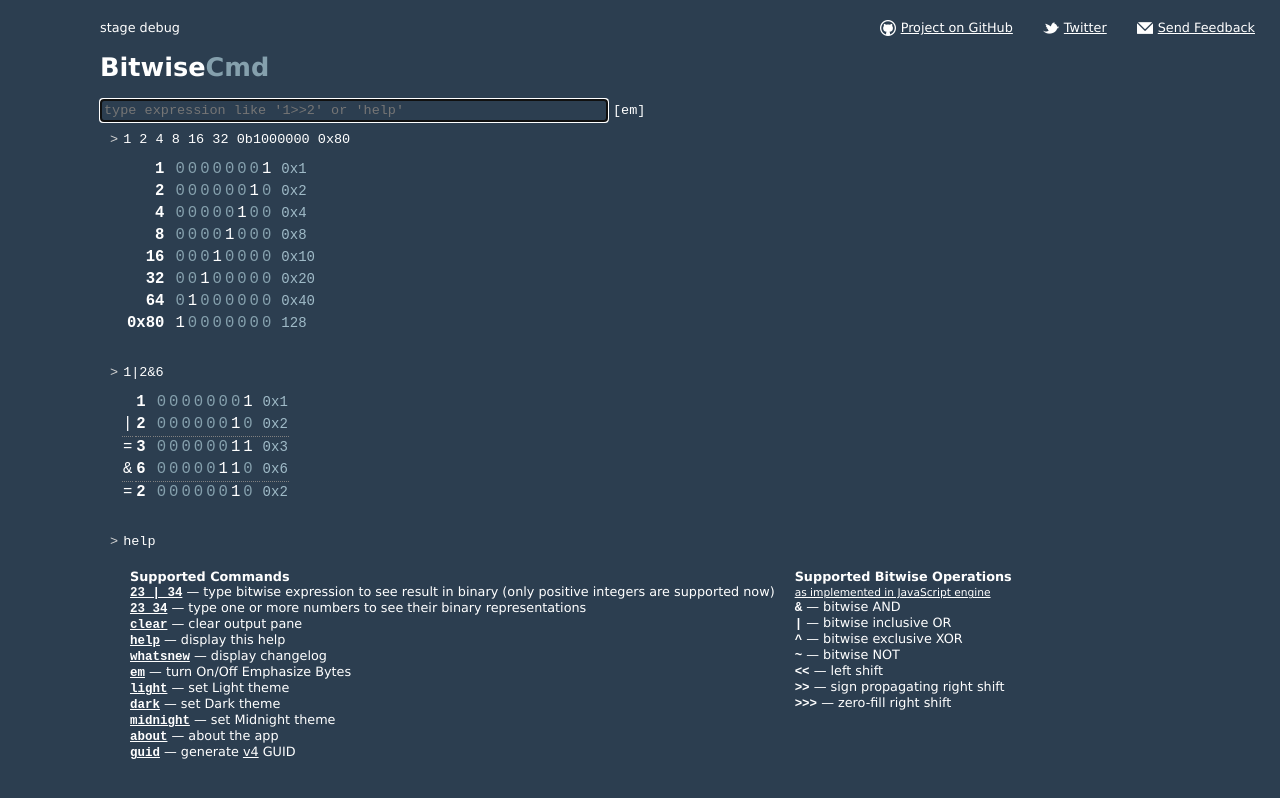
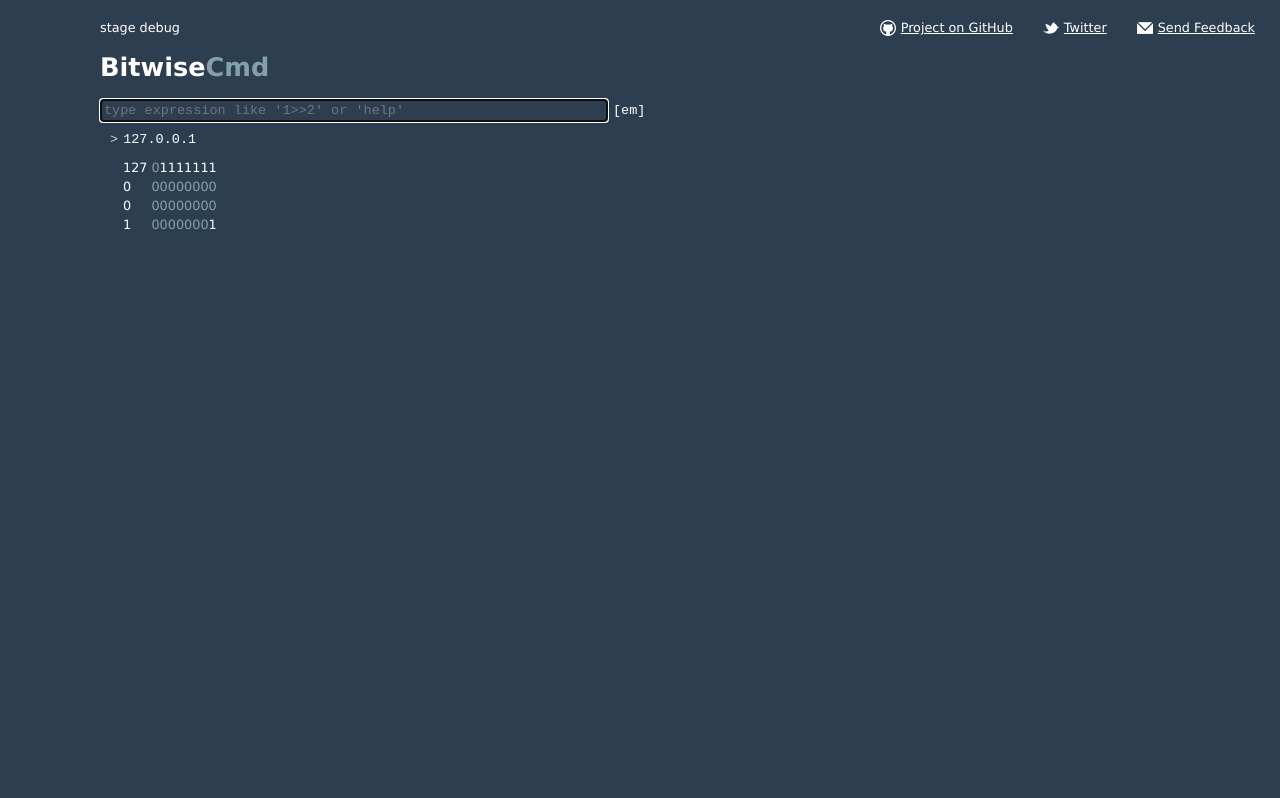
Before and after one commit to BorysLevytskyi/BitwiseCmd, a React (Create React App) app: page / in a window 1280 px wide. Shown: the top 798 px of the page. Built offline with nearby package versions, Linux system fonts and the light colour scheme.

Commit message:
Basic parsing and view of ip numbers

```diff
--- a/src/commands.ts
+++ b/src/commands.ts
@@ -10,6 +10,8 @@ import uuid from 'uuid/v4';
 import { CommandInput, CmdShell } from './core/cmd';
 import { ExpressionInput } from './expression/expression-interfaces';
 import AppState from './core/AppState';
+import {ipAddressParser} from './ipaddress/ip'
+import IpAddressResult from './models/IpAddressResult';
 
 export default {
     initialize (cmd: CmdShell, appState: AppState) {
@@ -32,11 +34,21 @@ export default {
             appState.addCommandResult(new StringResult(c.input, `Debug Mode: ${appState.debugMode}`))
         });
 
+
+        // Ip Addresses
+        cmd.command({
+            canHandle: (input:string) => ipAddressParser.parse(input) != null,
+            handle: function(c: CommandInput) {
+                var ipAddress = ipAddressParser.parse(c.input);
+                appState.addCommandResult(new IpAddressResult(c.input, ipAddress!));
+            }
+        })
+
+        // Bitwise Expressions
         cmd.command({
             canHandle: (input:string) => expression.parser.canParse(input),
             handle: function(c: CommandInput) {
                 var expr = expression.parser.parse(c.input);
-                appState.toggleDebugMode();
                 appState.addCommandResult(new ExpressionResult(c.input, expr as ExpressionInput));
             }
         })
--- a/src/components/DisplayResultView.tsx
+++ b/src/components/DisplayResultView.tsx
@@ -9,9 +9,11 @@ import WhatsnewResult from '../models/WhatsnewResult';
 import WhatsnewResultView from './results/WhatsNewResultView';
 import ErrorResult from '../models/ErrorResult';
 import StringResult from '../models/StringResult';
+import IpAddressView from './results/IpAddressView';
 
 import CommandResult from '../models/CommandResult';
 import AppState from '../core/AppState';
+import IpAddressResult from '../models/IpAddressResult';
 
 type DisplayResultProps = {
     content : CommandResult,
@@ -60,6 +62,12 @@ export default class DisplayResult extends React.Component<DisplayResultProps> {
                </div>
         }
 
+        if(result instanceof IpAddressResult) {
+            const ipResult = result as IpAddressResult;
+
+            return <IpAddressView ipAddress={ipResult.ipAddress} />
+        }
+
         return <div className="result">
                     <div className="error">¯\_(ツ)_/¯ Sorry, i don&prime;t know what <strong>{this.props.content.input}</strong> is</div>
                </div>
--- a/src/components/results/BinaryString.tsx
+++ b/src/components/results/BinaryString.tsx
@@ -3,7 +3,7 @@ import React from 'react';
 export type BinaryStringViewProps = {
     allowFlipBits: boolean;
     binaryString: string;
-    onFlipBit: (input: FlipBitEventArg) => void;
+    onFlipBit?: (input: FlipBitEventArg) => void;
     emphasizeBytes: boolean;
 };
 
--- /dev/null
+++ b/src/components/results/IpAddressView.tsx
@@ -0,0 +1,38 @@
+import React from 'react';
+import { IpAddress } from '../../ipaddress/ip';
+import formatter from '../../core/formatter'
+import BinaryStringView from './BinaryString';
+
+type IpAddressViewProps = {
+    ipAddress: IpAddress
+};
+
+function IpAddressView(props: IpAddressViewProps) {
+
+    const ip = props.ipAddress;
+    const em = false;
+    const alloweFlipBits = false;
+
+    return <div>
+        <table>
+            {octet(ip.firstByte)}
+            {octet(ip.secondByte)}
+            {octet(ip.thirdByte)}
+            {octet(ip.fourthByte)}
+        </table>
+
+    </div>
+
+    function octet(number: number) {
+        return <tr>
+            <td>{number}</td>
+            <td><BinaryStringView binaryString={fmt(number)} key={2} emphasizeBytes={false} allowFlipBits={false} /></td>
+        </tr>
+    }
+};
+
+function fmt(num: number) : string {
+    return formatter.padLeft(formatter.formatString(num, 'bin'), 8, '0');
+}
+
+export default IpAddressView;
--- a/src/index.tsx
+++ b/src/index.tsx
@@ -43,7 +43,7 @@ function setupLogger(env: Env) {
 function executeStartupCommands() {
     var hashArgs = hash.getArgs(window.location.hash);
 
-    var startupCommands = ['help', '1|2&6','1 2 4 8 16 32 0b1000000 0x80'];
+    var startupCommands = ['127.0.0.1']; // ['help', '1|2&6','1 2 4 8 16 32 0b1000000 0x80'];
 
     if(appState.wasOldVersion) {
         startupCommands = ["whatsnew"];
--- a/src/ipaddress/ip.ts
+++ b/src/ipaddress/ip.ts
@@ -1,6 +1,6 @@
 import { runInThisContext } from "vm";
 
-const ipV4Rregex = /^([0-9]{1,3})\.([0-9]{1,3})\.([0-9]{1,3})\.([0-9]{1,3})$/gi;
+const ipV4Rregex = /^([0-9]{1,3})\.([0-9]{1,3})\.([0-9]{1,3})\.([0-9]{1,3})$/;
 
 const ipAddressParser = {
     parse: function(input: string) : IpAddress | null {
--- /dev/null
+++ b/src/models/IpAddressResult.ts
@@ -0,0 +1,10 @@
+import { IpAddress, ipAddressParser } from '../ipaddress/ip';
+import CommandResult from './CommandResult';
+
+export default class IpAddressResult extends CommandResult {
+    ipAddress: IpAddress;
+    constructor(input: string, ipAddress: IpAddress) {
+        super(input);
+        this.ipAddress = ipAddress;
+    }
+}
```
Also changed, not shown: 1 other file (tests, documents, lock files or other folders).
